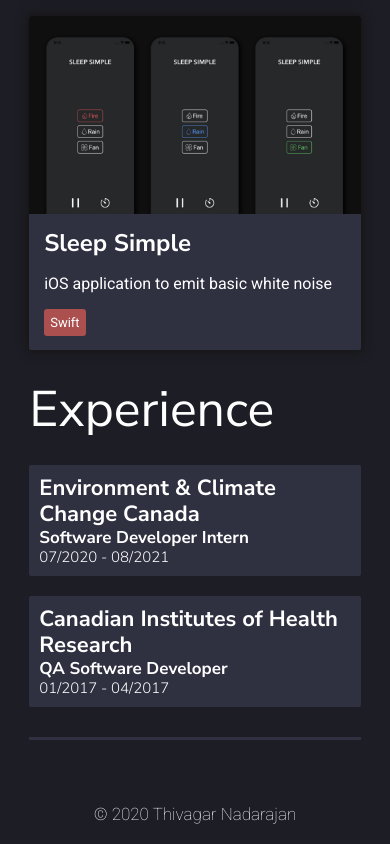
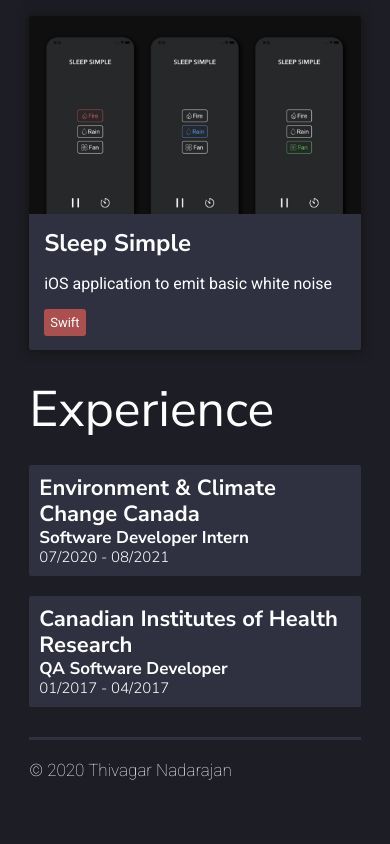
Before and after one commit to ThivagarNadarajan/thivagar.com, a React (Create React App) app: page / in a window 390 px wide. Shown: the part 2669-3513 px from the top of the page. After the commit the page ends 3469 px from the top, so only its background shows below. Built offline with nearby package versions, Linux system fonts and the light colour scheme.

Commit message:
rm footer breakpoints

```diff
--- a/src/components/Footer.tsx
+++ b/src/components/Footer.tsx
@@ -57,16 +57,10 @@
 const Section = styled.div`
 	padding: 20px 0 20px 0;
 
-	@media only screen and (max-width: 600px) {
-		text-align: center;
-	}
-
 	div {
 		margin-bottom: 20px;
-		@media only screen and (min-width: 600px) {
-			float: right;
-			margin: 0;
-		}
+		float: right;
+		margin: 0;
 	}
 
 	p {
```
